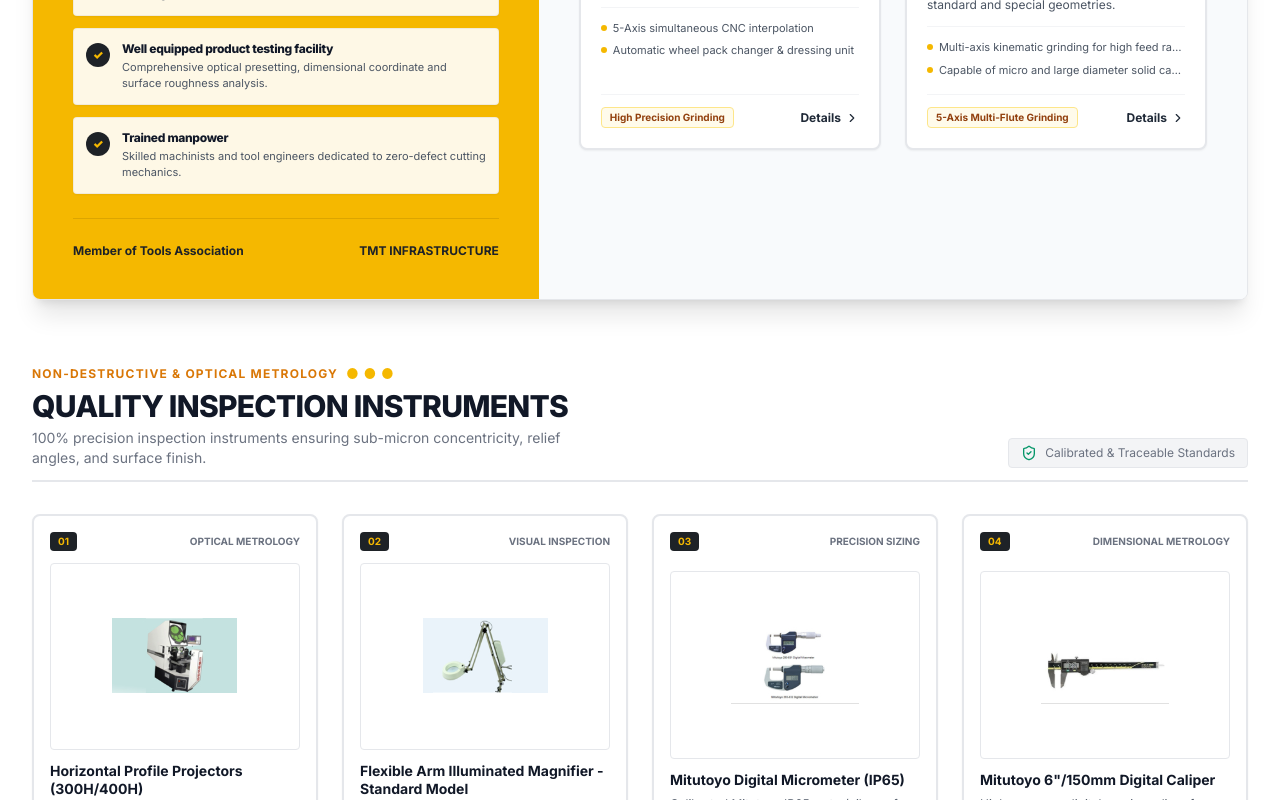
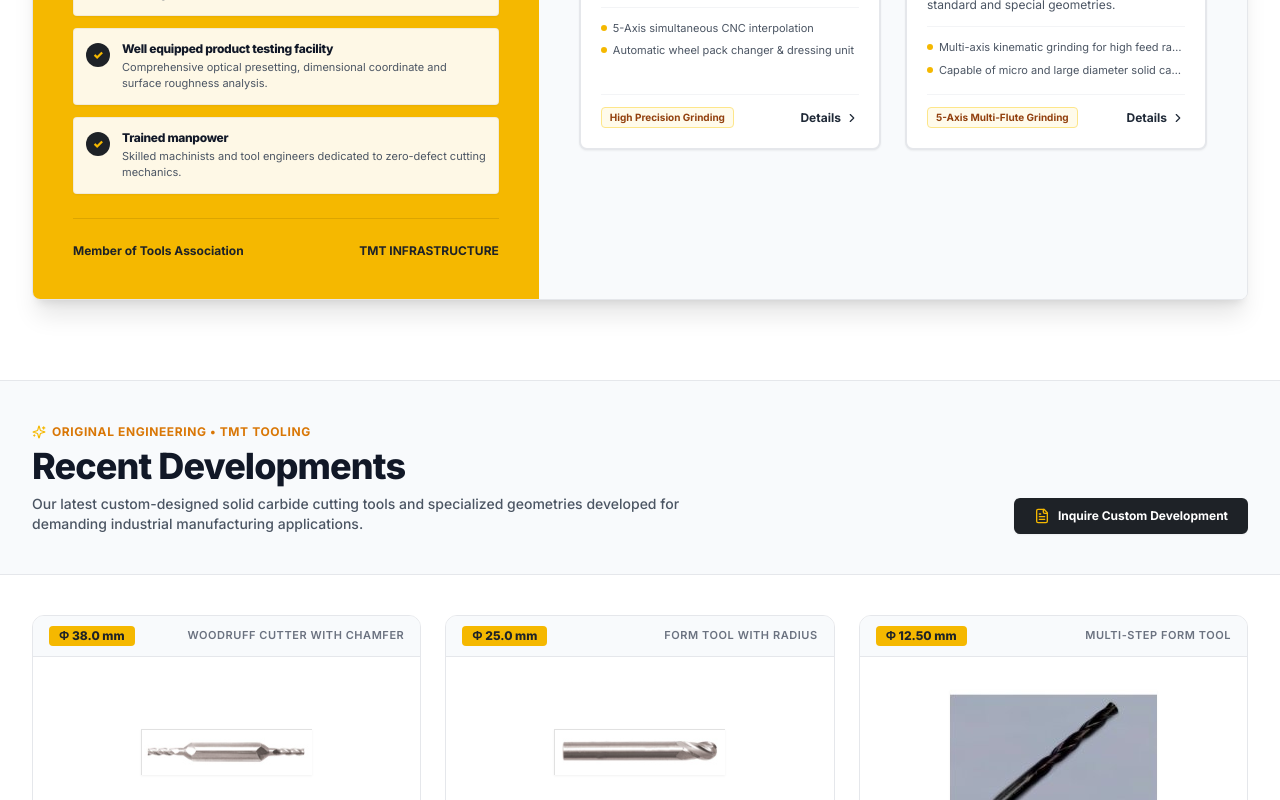
Before and after one commit to santhoshm21/techno-mill, a React (Vite) app: page / in a window 1280 px wide. Shown: the part 3885-4685 px from the top of the page. Built offline with nearby package versions, Linux system fonts and the light colour scheme.

Commit message:
Remove Quality Inspection Instruments, Credentials, Facility Audit CTA, and Custom Blueprint CTA from Home page

```diff
--- a/src/pages/Facility.jsx
+++ b/src/pages/Facility.jsx
@@ -205,8 +205,9 @@ export default function Facility({ embedded = false }) {
         </div>
       </section>
 
-      {/* 3. QUALITY INSPECTION INSTRUMENTS SECTION (Cakrawala 4-Card Presentation Grid) */}
-      <section className="max-w-7xl mx-auto px-4 sm:px-6 lg:px-8 pt-16">
+      {/* 3. QUALITY INSPECTION INSTRUMENTS SECTION (Cakrawala 4-Card Presentation Grid - Hidden on Home Page) */}
+      {!embedded && (
+        <section className="max-w-7xl mx-auto px-4 sm:px-6 lg:px-8 pt-16">
 
         {/* Section Header */}
         <div className="flex flex-col sm:flex-row sm:items-end justify-between pb-3 border-b-2 border-gray-200 mb-8 gap-3">
@@ -291,9 +292,11 @@ export default function Facility({ embedded = false }) {
         </div>
 
       </section>
+      )}
 
-      {/* 4. CREDENTIALS SECTION (Cakrawala "Our Four Point" / High-Impact Style) */}
-      <section className="max-w-7xl mx-auto px-4 sm:px-6 lg:px-8 pt-16">
+      {/* 4. CREDENTIALS SECTION (Cakrawala "Our Four Point" / High-Impact Style - Hidden on Home Page) */}
+      {!embedded && (
+        <section className="max-w-7xl mx-auto px-4 sm:px-6 lg:px-8 pt-16">
 
         {/* Section Title */}
         <div className="text-center max-w-2xl mx-auto mb-12">
@@ -358,9 +361,11 @@ export default function Facility({ embedded = false }) {
         </div>
 
       </section>
+      )}
 
-      {/* 5. CALL TO ACTION STRIP (Cakrawala Style Yellow & Charcoal) */}
-      <section className="max-w-7xl mx-auto px-4 sm:px-6 lg:px-8 pt-16">
+      {/* 5. CALL TO ACTION STRIP (Cakrawala Style Yellow & Charcoal - Hidden on Home Page) */}
+      {!embedded && (
+        <section className="max-w-7xl mx-auto px-4 sm:px-6 lg:px-8 pt-16">
         <div className="bg-[#1E2227] text-white rounded-lg p-8 sm:p-10 border-2 border-[#F5B800] relative overflow-hidden shadow-2xl">
           <div className="grid grid-cols-1 lg:grid-cols-12 gap-8 items-center">
 
@@ -399,6 +404,7 @@ export default function Facility({ embedded = false }) {
           </div>
         </div>
       </section>
+      )}
 
     </div>
   );
--- a/src/pages/Projects.jsx
+++ b/src/pages/Projects.jsx
@@ -138,7 +138,8 @@ export default function Projects({ embedded = false }) {
         </div>
       </section>
 
-      {/* 3. SIMPLE, PROFESSIONAL CAD BLUEPRINT CONSULTATION CARD */}
+      {/* 3. SIMPLE, PROFESSIONAL CAD BLUEPRINT CONSULTATION CARD (Hidden on Home Page) */}
+      {!embedded && (
       <section className="max-w-7xl mx-auto px-4 sm:px-6 lg:px-8 pt-16">
         <div className="bg-[#1E2227] text-white rounded-xl p-8 sm:p-10 shadow-sm border border-gray-800">
           <div className="flex flex-col md:flex-row items-start md:items-center justify-between gap-6">
@@ -174,6 +175,7 @@ export default function Projects({ embedded = false }) {
           </div>
         </div>
       </section>
+      )}
 
     </div>
   );
```
